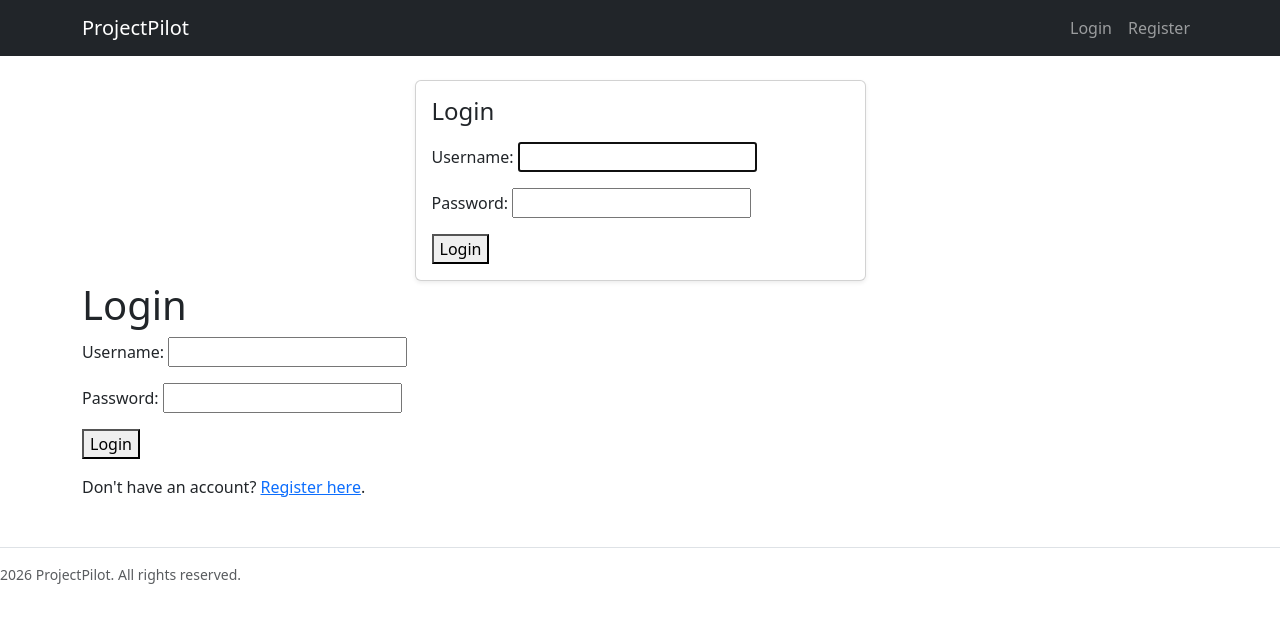
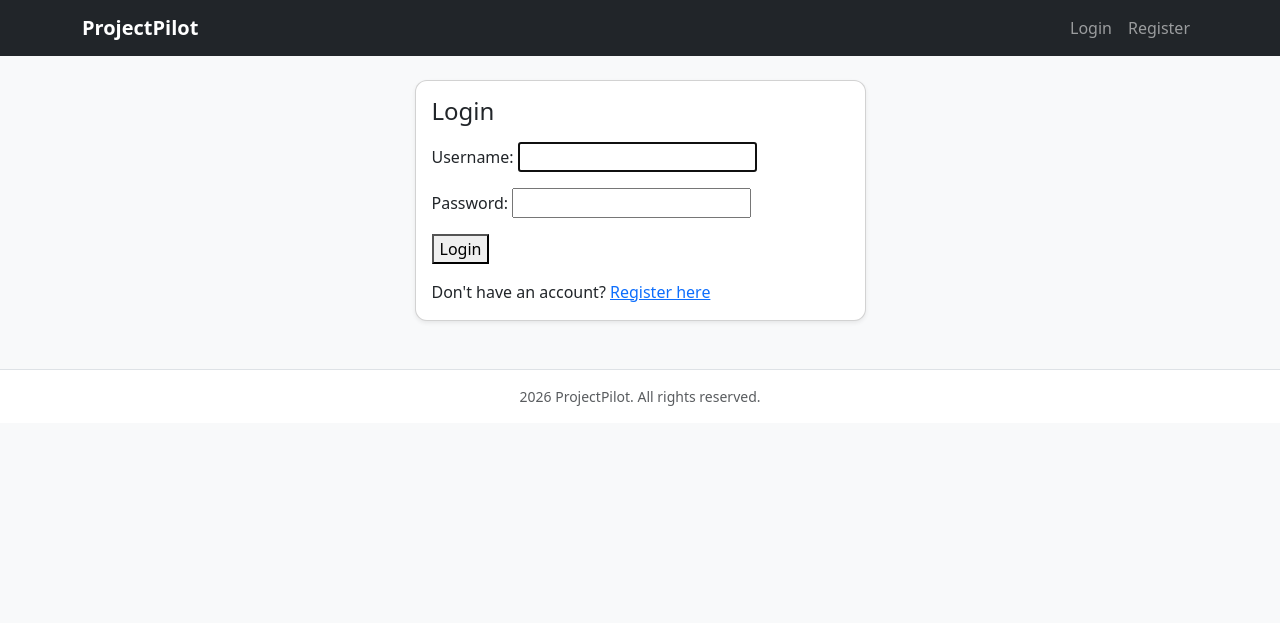
Before and after one commit to ScriptusDigital/Frameworks_Assignment, a Django app: page /users/login/ in a window 1280 px wide. Shown: the top 623 px of the page. Run offline with Django 5.2, Linux system fonts and the light colour scheme.

Commit message:
style: resolving layout problems

```diff
--- a/static/style.css
+++ b/static/css/style.css
@@ -4,8 +4,10 @@ body {
 
 
 /* Footer  */
-footer {
+
+.site-footer {
     background-color: #ffffff;
+    text-align: center;
 }
 
 /* Navbar  */
--- a/templates/base.html
+++ b/templates/base.html
@@ -16,7 +16,7 @@
 
     <nav class="navbar navbar-expand-lg navbar-dark bg-dark">
         <div class="container">
-            <a class="navbar-brand" fw-semibold href="{% url 'dashboard' %}">
+            <a class="navbar-brand fw-semibold" href="{% url 'dashboard' %}">
                 ProjectPilot
             </a>
 
@@ -29,10 +29,10 @@
                 <div class="navbar-nav ms-auto">
 
     {% if user.is_authenticated %}
-<a class="nav-link" href="{% url 'dashboard' %}">Dashboard</a></li>
-<a class="nav-link" href="{% url 'project_list' %}">Projects</a></li>
-<a class="nav-link" href="{% url 'inbox' %}">Inbox</a></li>
-<a class="nav-link" href="{% url 'profile' %}">Profile</a></li>
+<a class="nav-link" href="{% url 'dashboard' %}">Dashboard</a>
+<a class="nav-link" href="{% url 'project_list' %}">Projects</a>
+<a class="nav-link" href="{% url 'inbox' %}">Inbox</a>
+<a class="nav-link" href="{% url 'profile' %}">Profile</a>
 
 
 <form method="POST" action="{% url 'logout' %}" class="d-inline">
@@ -41,8 +41,8 @@
         <button type="submit" class="btn btn-link nav-link">Logout</button>
 </form>
     {% else %}
-  <a class="nav-link" href="{% url 'login' %}">Login</a></li>
-   <a class="nav-link" href="{% url 'register' %}">Register</a></li>
+  <a class="nav-link" href="{% url 'login' %}">Login</a>
+   <a class="nav-link" href="{% url 'register' %}">Register</a>
     {% endif %}
 </div>
 </div>
@@ -58,8 +58,8 @@
                 {% endblock %}
             </main>
 
-<footer class="border-top py-3 mt-5 bg-white">
-                <div class="tcontainer text-muted small">
+<footer class="site-footer border-top mt-5 py-3 bg-white">
+                <div class="container text-muted small">
                 2026 ProjectPilot. All rights reserved.
                 </div>
             </footer>
--- a/templates/users/login.html
+++ b/templates/users/login.html
@@ -8,25 +8,22 @@
             <div class="card-body">
                     <h1 class="h4 mb-3">Login</h1>
 
+
+                    <form method="POST">
+                        {% csrf_token %}
  {{ form.as_p }}
  <button type="submit">Login</button>
 </form>
+
+<p class="mt-3 mb-0">
+    Don't have an account?
+
+    <a href="{% url 'register' %}">Register here</a>
+</p>
 
             </div>
         </div>
     </div>
 
 
-
-
-</div>
-
-<h1>Login</h1>
-<form method="POST">
-    {% csrf_token %}
-    {{ form.as_p }}
-    <button type="submit">Login</button>
-</form>
-
-<p class="mt-3">Don't have an account? <a href="{% url 'register' %}">Register here</a>.</p>
 {% endblock %}
```
